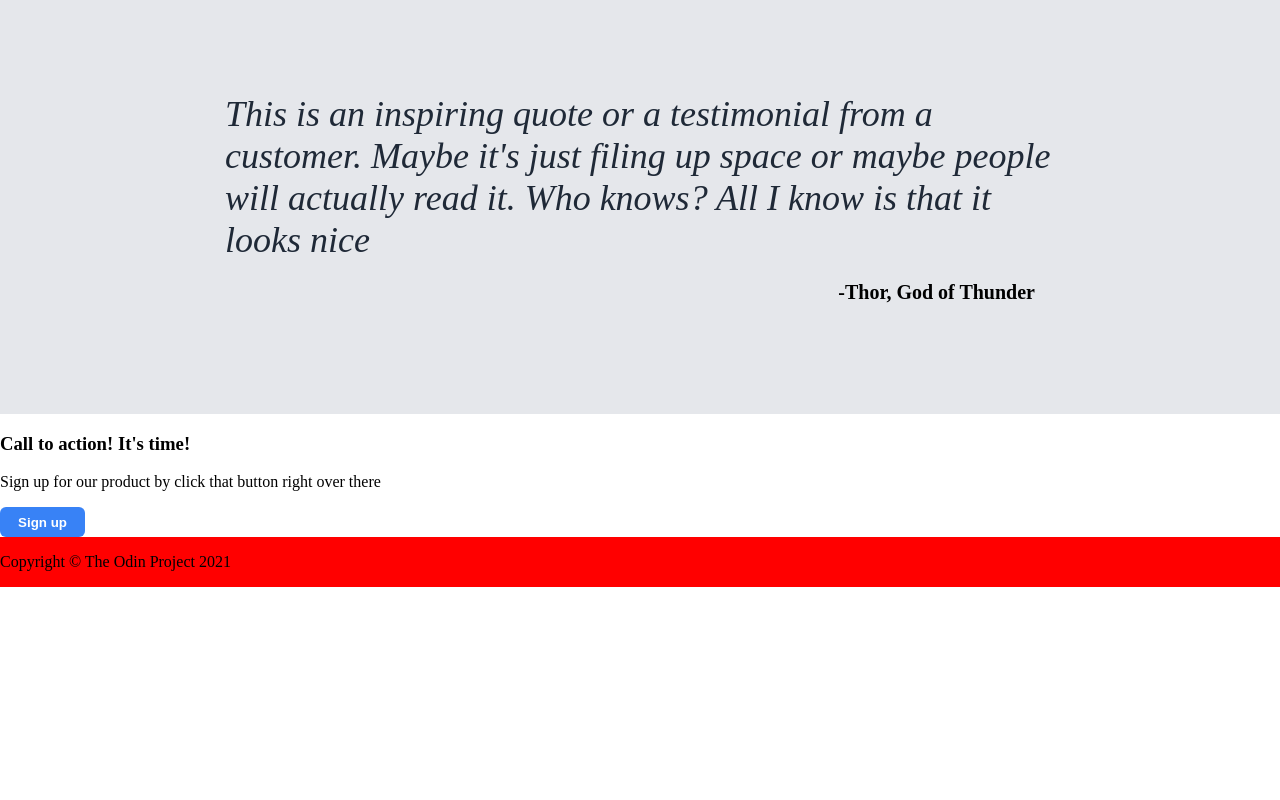
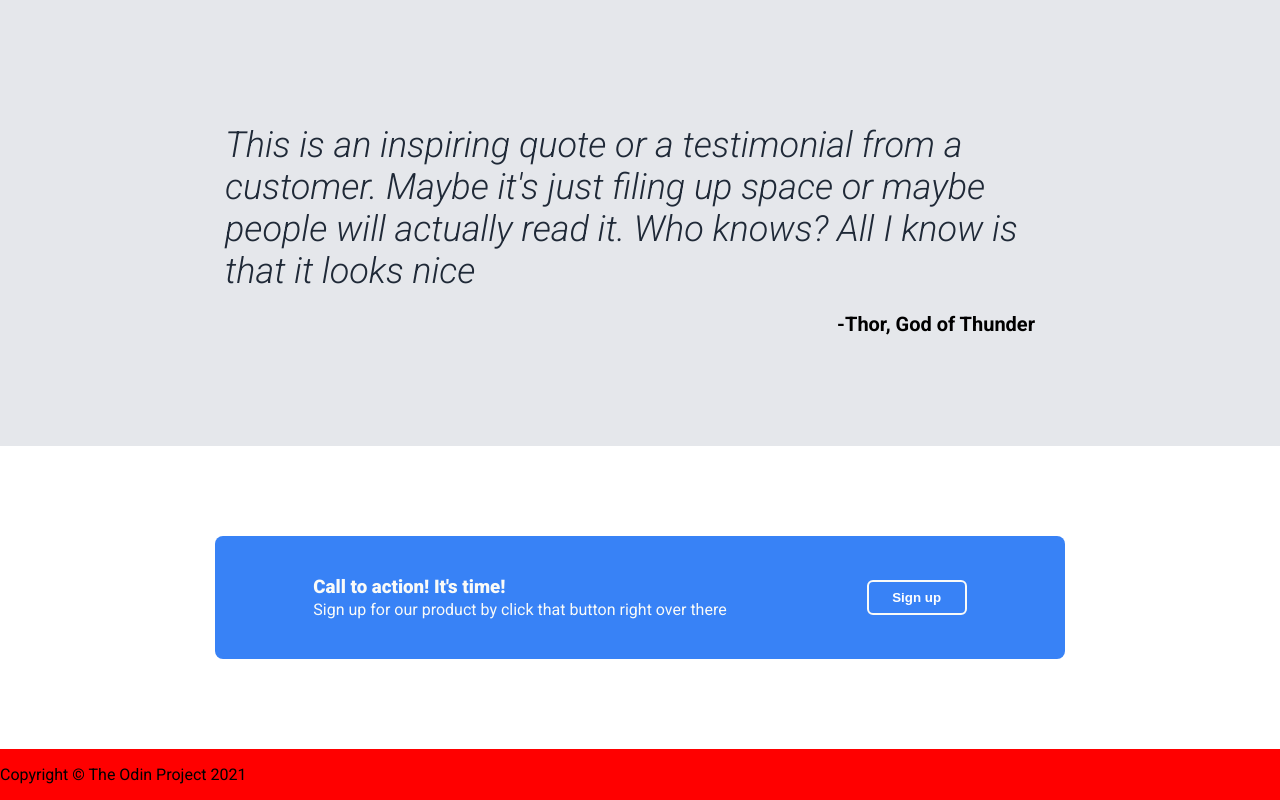
Before and after one commit to Dieal/landing-page, a plain HTML site: page index.html in a window 1280 px wide. Shown: the part 1073-1873 px from the top of the page. Before the commit the page ends 1660 px from the top, so only its background shows below. Drawn offline with Linux system fonts and the light colour scheme.

Commit message:
Add style to "Call to action" section

```diff
--- a/css/style.css
+++ b/css/style.css
@@ -1,8 +1,11 @@
+@import url('https://fonts.googleapis.com/css2?family=Roboto:ital,wght@0,100;0,300;0,400;0,500;0,700;0,900;1,100;1,300;1,400;1,500;1,700;1,900&display=swap');
+
 /* General style */
 body {
     display: flex;
     flex-direction: column;
     margin: 0;
+    font-family: 'Roboto', sans-serif;
 }
 
 a {
@@ -12,12 +15,11 @@ a {
 
 .signup-button {
     background-color: #3882F6;
-    width: 85px;
-    height: 30px;
+    width: 100px;
+    height: 35px;
     border: 0;
     color: white;
     border-radius: 6px;
-    padding: 3px 6px;
     font-weight: 600;
 }
 
@@ -160,6 +162,42 @@ nav ul li a, .header-main p {
     padding-right: 20px;
 }
 
+/* Sign up section */
+.signup-section {
+    display: flex;
+    justify-content: center;
+    align-items: center;
+    padding: 90px 0;
+}
+
+.signup-box {
+    background-color: #3882F6;
+    width: 850px;
+    border-radius: 8px;
+    padding: 40px 0;
+    display: flex;
+    justify-content: center;
+    gap: 140px;
+    align-items: center;
+    color: #F9FAF8;
+}
+
+.box-text h3 {
+    margin: 0;
+    margin-bottom: 2px;
+    font-weight: 800;
+}
+
+.box-text p {
+    margin: 0;
+}
+
+.signup-box .signup-button {
+    border: 2px solid #F9FAF8;
+}
+
+
+
 footer {
     background-color: red;
 }
```
